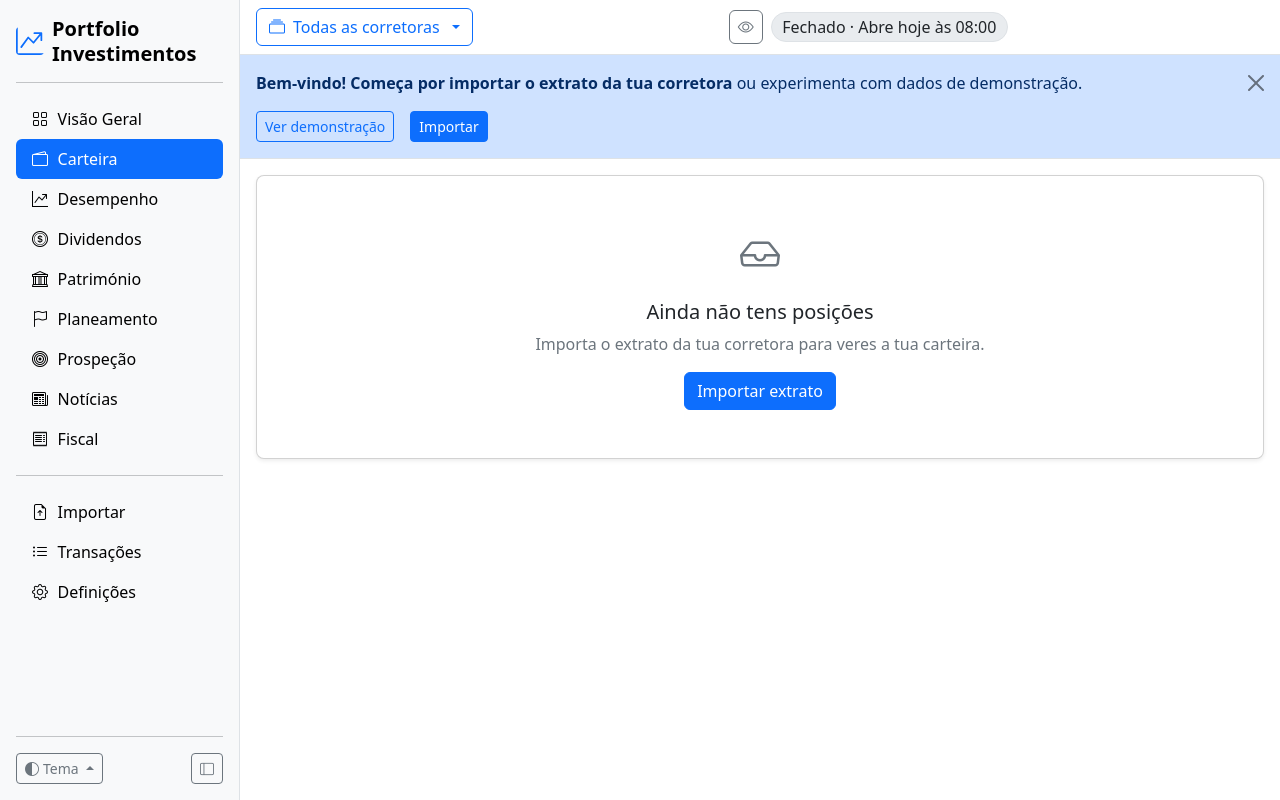
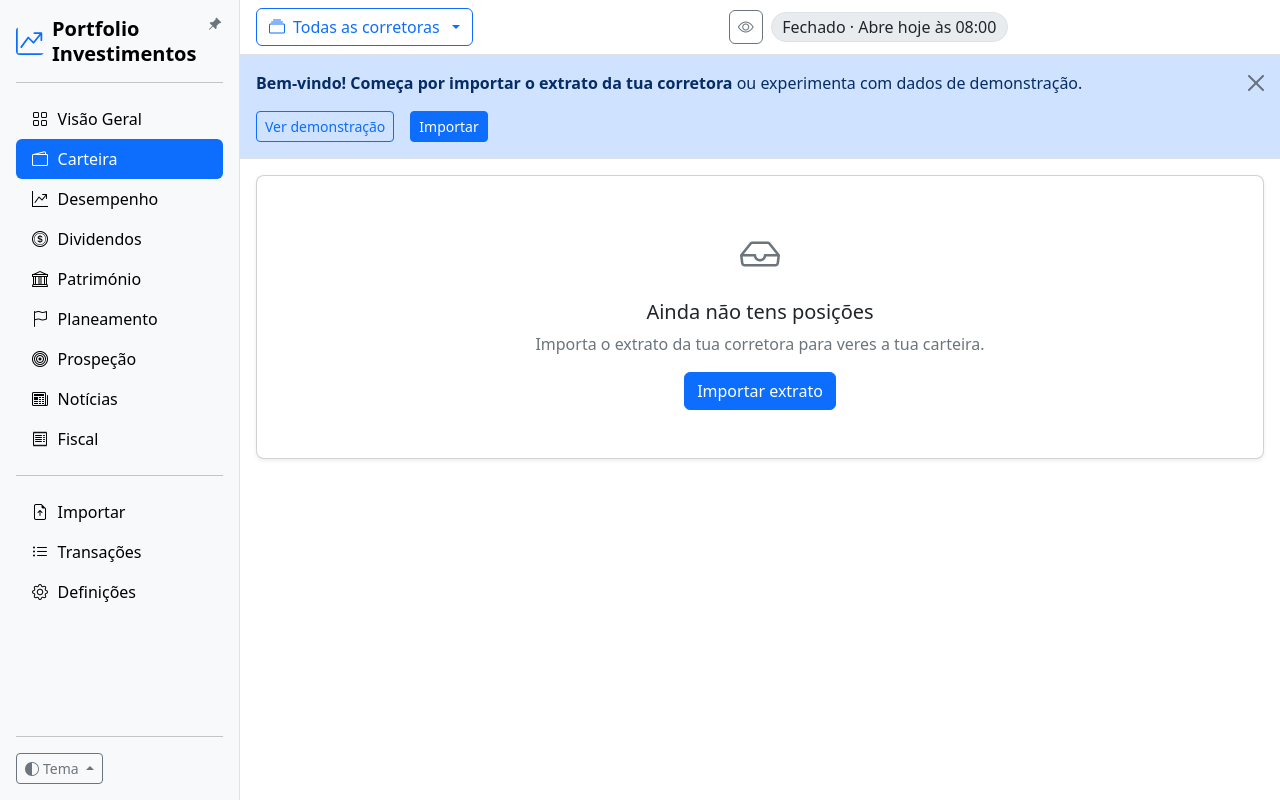
Before and after one commit to geneiros/PortfolioInvestimentos, a Flask app: page /carteira in a window 1280 px wide. Run offline with Flask 3, Linux system fonts and the light colour scheme; data comes from the database, SQL or seed files in the repository; data that the repository does not hold is empty; some libraries are stand-ins or nearby versions.

Commit message:
Menu: botão de recolher ou expandir passa a pin ao lado do logótipo
- O botão sai do fundo da barra lateral e fica no topo, à direita do
  logótipo, como um pin: cheio com o menu expandido, vazio recolhido.
- Com o menu recolhido (76 px), o pin fica por baixo do logótipo.
- Em ecrãs pequenos continua escondido (aí o menu abre e fecha com o X).

Co-Authored-By: Claude Opus 5.5 <noreply@anthropic.com>
Claude-Session: https://claude.ai/code/session_01XrKzqAX5NJJSDbb8wuyT5F

```diff
--- a/portfolio_investimentos/static/css/pm.css
+++ b/portfolio_investimentos/static/css/pm.css
@@ -54,6 +54,13 @@ body.pm-collapsed .pm-sidebar .label, body.pm-collapsed .pm-sidebar .badge { dis
 body.pm-collapsed .pm-sidebar-foot { flex-direction: column; align-items: center; }
 body.pm-collapsed .pm-sidebar-foot .ms-auto { margin-left: 0 !important; }
 body.pm-collapsed .pm-sidebar-foot .dropdown-toggle::after { display: none; }
+/* o pin de recolher/expandir, ao lado do logótipo: cheio com o menu expandido (fixo), vazio recolhido; na barra
+   recolhida fica por baixo do logótipo */
+.pm-pin { padding: 0 .15rem; line-height: 1; }
+.pm-pin .pm-pin-off, body.pm-collapsed .pm-pin .pm-pin-on { display: none; }
+body.pm-collapsed .pm-pin .pm-pin-off { display: inline; }
+body.pm-collapsed .pm-sidebar-head { flex-direction: column; align-items: center !important; }
+body.pm-collapsed .pm-sidebar-head .ms-auto { margin-left: 0 !important; }
 
 /* ------------------------------------------------------------------ cartões (equivalentes a .card) */
 .pm-card {
--- a/portfolio_investimentos/templates/base.html
+++ b/portfolio_investimentos/templates/base.html
@@ -29,10 +29,11 @@
 })();</script>
 <div class="pm-shell">
   <aside class="pm-sidebar d-flex flex-column p-3 bg-body-tertiary border-end">
-    <div class="d-flex align-items-start gap-2 mb-3">
+    <div class="pm-sidebar-head d-flex align-items-start gap-2 mb-3">
       <a class="d-flex align-items-center gap-2 link-body-emphasis text-decoration-none" href="/">
         <svg class="pm-logo text-primary" width="24" height="24" viewBox="0 0 16 16" fill="currentColor" aria-hidden="true"><path fill-rule="evenodd" d="M0 0h1v15h15v1H0zm10 3.5a.5.5 0 0 1 .5-.5h4a.5.5 0 0 1 .5.5v4a.5.5 0 0 1-1 0V4.9l-3.613 4.417a.5.5 0 0 1-.74.037L7.06 6.767l-3.656 5.027a.5.5 0 0 1-.808-.588l4-5.5a.5.5 0 0 1 .758-.06l2.609 2.61L13.445 4H10.5a.5.5 0 0 1-.5-.5"/></svg><span class="label fs-5 fw-semibold lh-sm">Portfolio<br>Investimentos</span>
       </a>
+      <button class="btn btn-sm btn-link link-secondary pm-pin ms-auto d-none d-lg-inline-block" data-pm-toggle="collapse" title="Recolher ou expandir o menu" aria-label="Recolher ou expandir o menu"><i class="bi bi-pin-angle-fill pm-pin-on"></i><i class="bi bi-pin-angle pm-pin-off"></i></button>
       <button class="btn btn-sm btn-outline-secondary ms-auto d-lg-none" data-pm-toggle="menu" aria-label="Fechar menu" title="Fechar menu"><i class="bi bi-x-lg"></i></button>
     </div>
     <hr class="mt-0">
@@ -63,7 +64,6 @@
       {% if auth_enabled %}
       <button class="btn btn-sm btn-outline-secondary" data-pm-action="logout" title="Sair"><i class="bi bi-box-arrow-right"></i><span class="label ms-1">Sair</span></button>
       {% endif %}
-      <button class="btn btn-sm btn-outline-secondary ms-auto d-none d-lg-inline-block" data-pm-toggle="collapse" title="Recolher ou expandir o menu" aria-label="Recolher ou expandir o menu"><i class="bi bi-layout-sidebar"></i></button>
     </div>
   </aside>
   <div class="pm-backdrop d-lg-none" data-pm-toggle="menu" aria-hidden="true"></div>
```
Also changed, not shown: CHANGELOG.md.
